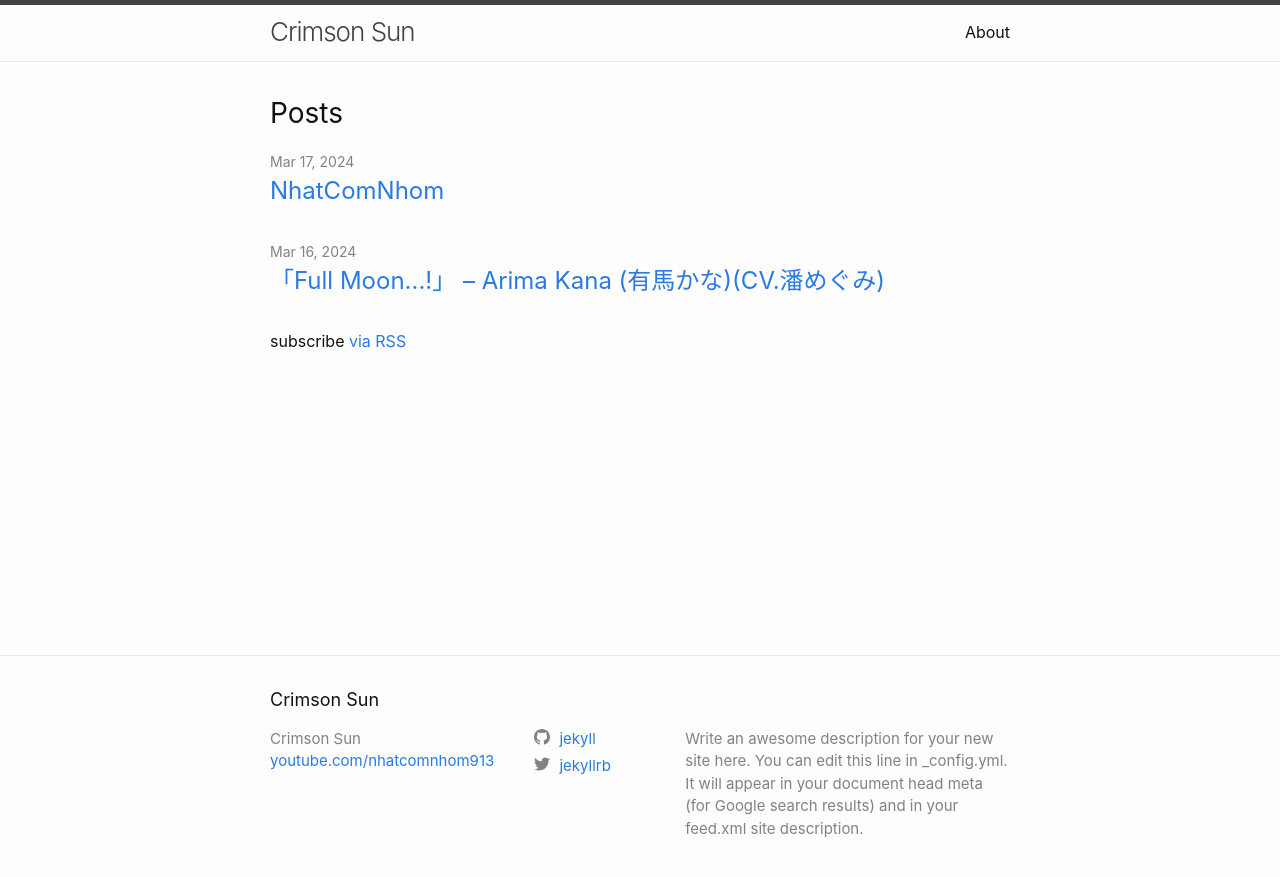
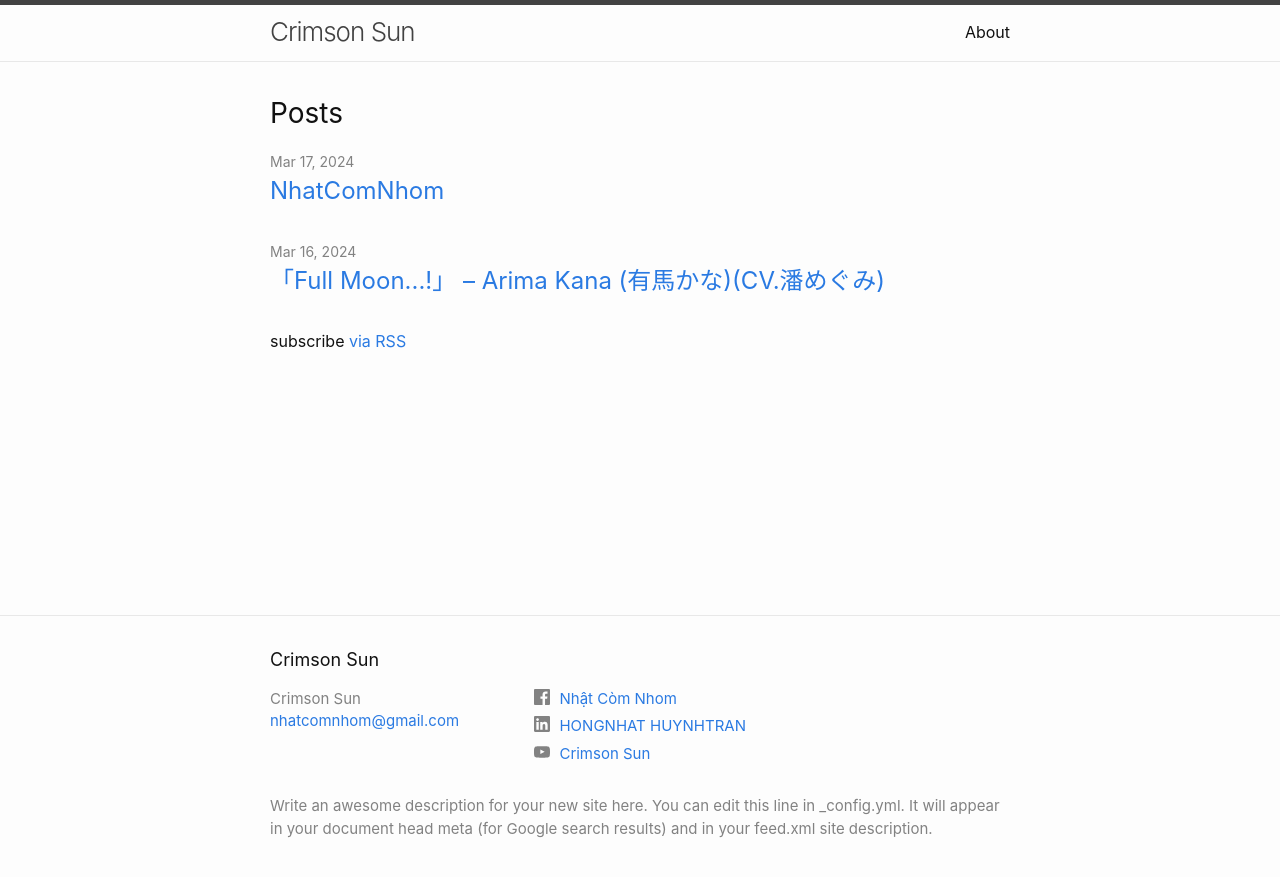
Before and after one commit to CrimsonSunTonic/CrimsonSunTonic.github.io, a Jekyll site: the page built from index.markdown, in a window 1280 px wide. Shown: the top 877 px of the page. Built offline with Jekyll 4.4.1, drawn with Linux system fonts in a browser that asks for light colours.

Commit message:
create social link

```diff
--- a/_config.yml
+++ b/_config.yml
@@ -19,15 +19,20 @@
 # in the templates via {{ site.myvariable }}.
 
 title: Crimson Sun
-email: youtube.com/nhatcomnhom913
+email: nhatcomnhom@gmail.com
 description: >- # this means to ignore newlines until "baseurl:"
   Write an awesome description for your new site here. You can edit this
   line in _config.yml. It will appear in your document head meta (for
   Google search results) and in your feed.xml site description.
 baseurl: "" # the subpath of your site, e.g. /blog
 url: "https://crimsonsuntonic.github.io" # the base hostname & protocol for your site, e.g. http://example.com
-twitter_username: jekyllrb
-github_username:  jekyll
+linkedin_username: hongnhat-huynhtran-2ab74623b
+display_linkedin_username: HONGNHAT HUYNHTRAN
+youtube_username: nhatcomnhom913
+display_youtube_username: Crimson Sun
+facebook_username: crimsonsun913
+display_facebook_username: Nhật Còm Nhom
+author: Crimson Sun
 
 # Build settings
 # nhatcomnhom remove minama theme for customize
--- a/_includes/footer.html
+++ b/_includes/footer.html
@@ -21,11 +21,11 @@
         </ul>
       </div>
 
-      <div class="footer-col footer-col-2">
+      <div class="footer-col footer-col-4">
         {%- include social.html -%}
       </div>
 
-      <div class="footer-col footer-col-3">
+      <div class="footer-col">
         <p>{{- site.description | escape -}}</p>
       </div>
     </div>
--- a/_includes/social.html
+++ b/_includes/social.html
@@ -1,14 +1,9 @@
 <ul class="social-media-list">
-  {%- if site.dribbble_username -%}<li><a href="https://dribbble.com/{{ site.dribbble_username| cgi_escape | escape }}"><svg class="svg-icon"><use xlink:href="{{ '/assets/minima-social-icons.svg#dribbble' | relative_url }}"></use></svg> <span class="username">{{ site.dribbble_username| escape }}</span></a></li>{%- endif -%}
-  {%- if site.facebook_username -%}<li><a href="https://www.facebook.com/{{ site.facebook_username| cgi_escape | escape }}"><svg class="svg-icon"><use xlink:href="{{ '/assets/minima-social-icons.svg#facebook' | relative_url }}"></use></svg> <span class="username">{{ site.facebook_username| escape }}</span></a></li>{%- endif -%}
-  {%- if site.flickr_username -%}<li><a href="https://www.flickr.com/photos/{{ site.flickr_username| cgi_escape | escape }}"><svg class="svg-icon"><use xlink:href="{{ '/assets/minima-social-icons.svg#flickr' | relative_url }}"></use></svg> <span class="username">{{ site.flickr_username| escape }}</span></a></li>{%- endif -%}
-  {%- if site.github_username -%}<li><a href="https://github.com/{{ site.github_username| cgi_escape | escape }}"><svg class="svg-icon"><use xlink:href="{{ '/assets/minima-social-icons.svg#github' | relative_url }}"></use></svg> <span class="username">{{ site.github_username| escape }}</span></a></li>{%- endif -%}
-  {%- if site.instagram_username -%}<li><a href="https://instagram.com/{{ site.instagram_username| cgi_escape | escape }}"><svg class="svg-icon"><use xlink:href="{{ '/assets/minima-social-icons.svg#instagram' | relative_url }}"></use></svg> <span class="username">{{ site.instagram_username| escape }}</span></a></li>{%- endif -%}
-  {%- if site.linkedin_username -%}<li><a href="https://www.linkedin.com/in/{{ site.linkedin_username| cgi_escape | escape }}"><svg class="svg-icon"><use xlink:href="{{ '/assets/minima-social-icons.svg#linkedin' | relative_url }}"></use></svg> <span class="username">{{ site.linkedin_username| escape }}</span></a></li>{%- endif -%}
-  {%- if site.pinterest_username -%}<li><a href="https://www.pinterest.com/{{ site.pinterest_username| cgi_escape | escape }}"><svg class="svg-icon"><use xlink:href="{{ '/assets/minima-social-icons.svg#pinterest' | relative_url }}"></use></svg> <span class="username">{{ site.pinterest_username| escape }}</span></a></li>{%- endif -%}
-  {%- for mst in site.mastodon -%}{%- if mst.username and mst.instance -%}<li><a href="https://{{ mst.instance| cgi_escape | escape}}/@{{mst.username}}"><svg class="svg-icon"><use xlink:href="{{ '/assets/minima-social-icons.svg#mastodon' | relative_url }}"></use></svg> <span class="username">{{ mst.username|escape }}</span></a></li>{%- endif -%}{%- endfor -%}
-  {%- if site.twitter_username -%}<li><a href="https://www.twitter.com/{{ site.twitter_username| cgi_escape | escape }}"><svg class="svg-icon"><use xlink:href="{{ '/assets/minima-social-icons.svg#twitter' | relative_url }}"></use></svg> <span class="username">{{ site.twitter_username| escape }}</span></a></li>{%- endif -%}
-  {%- if site.youtube_username -%}<li><a href="https://youtube.com/{{ site.youtube_username| cgi_escape | escape }}"><svg class="svg-icon"><use xlink:href="{{ '/assets/minima-social-icons.svg#youtube' | relative_url }}"></use></svg> <span class="username">{{ site.youtube_username| escape }}</span></a></li>{%- endif -%}
-  {%- if site.googleplus_username -%}<li><a href="https://plus.google.com/{{ site.googleplus_username| escape }}"><svg class="svg-icon"><use xlink:href="{{ '/assets/minima-social-icons.svg#googleplus' | relative_url }}"></use></svg> <span class="username">{{ site.googleplus_username| escape }}</span></a></li>{%- endif -%}
+  {%- if site.facebook_username -%}<li><a href="https://www.facebook.com/{{ site.facebook_username| cgi_escape | escape }}"><svg class="svg-icon"><use xlink:href="{{ '/assets/minima-social-icons.svg#facebook' | relative_url }}"></use></svg> <span class="username">{{ site.display_facebook_username| escape }}</span></a></li>{%- endif -%}
+  {%- if site.github_username -%}<li><a href="https://github.com/{{ site.github_username| cgi_escape | escape }}"><svg class="svg-icon"><use xlink:href="{{ '/assets/minima-social-icons.svg#github' | relative_url }}"></use></svg> <span class="username">{{ site.display_github_username| escape }}</span></a></li>{%- endif -%}
+  {%- if site.instagram_username -%}<li><a href="https://instagram.com/{{ site.instagram_username| cgi_escape | escape }}"><svg class="svg-icon"><use xlink:href="{{ '/assets/minima-social-icons.svg#instagram' | relative_url }}"></use></svg> <span class="username">{{ site.display_instagram_username| escape }}</span></a></li>{%- endif -%}
+  {%- if site.linkedin_username -%}<li><a href="https://www.linkedin.com/in/{{ site.linkedin_username| cgi_escape | escape }}"><svg class="svg-icon"><use xlink:href="{{ '/assets/minima-social-icons.svg#linkedin' | relative_url }}"></use></svg> <span class="username">{{ site.display_linkedin_username| escape }}</span></a></li>{%- endif -%}
+  {%- if site.twitter_username -%}<li><a href="https://www.twitter.com/{{ site.twitter_username| cgi_escape | escape }}"><svg class="svg-icon"><use xlink:href="{{ '/assets/minima-social-icons.svg#twitter' | relative_url }}"></use></svg> <span class="username">{{ site.display_twitter_username| escape }}</span></a></li>{%- endif -%}
+  {%- if site.youtube_username -%}<li><a href="https://youtube.com/{{ site.youtube_username| cgi_escape | escape }}"><svg class="svg-icon"><use xlink:href="{{ '/assets/minima-social-icons.svg#youtube' | relative_url }}"></use></svg> <span class="username">{{ site.display_youtube_username| escape }}</span></a></li>{%- endif -%}
   {%- if site.rss -%}<li><a href="{{ 'feed.xml' | relative_url }}"><svg class="svg-icon"><use xlink:href="{{ '/assets/minima-social-icons.svg#rss' | relative_url }}"></use></svg> <span>{{ site.rss | escape }}</span></a></li>{%- endif -%}
 </ul>
```
